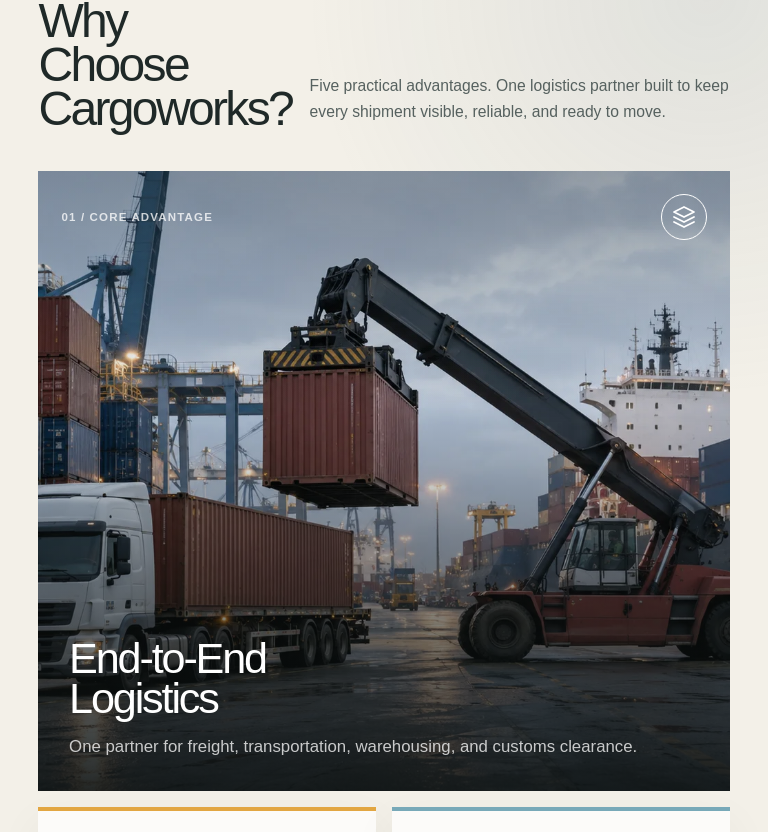
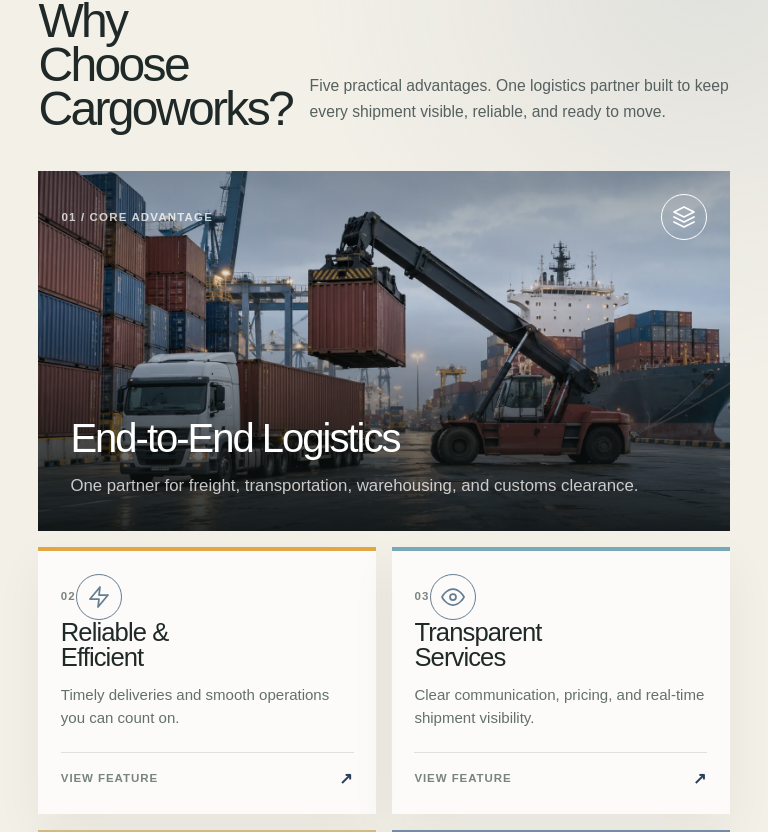
Before and after one commit to Thanzeel-N/cargoworks, a Next.js app: page / in a window 768 px wide. Shown: the part 7953-8785 px from the top of the page. Built offline with nearby package versions, Linux system fonts and the light colour scheme; a web font is replaced by a local one.

Commit message:
Refine tablet feature image and refresh contact background

```diff
--- a/app/contact.css
+++ b/app/contact.css
@@ -7,7 +7,7 @@
   overflow: hidden;
   color: #fff !important;
   background-color: #171817 !important;
-  background-image: url("/images/contact-container-yard-v2.webp") !important;
+  background-image: url("/images/freight_sea_ship.webp") !important;
   background-position: 58% center !important;
   background-size: cover !important;
   background-repeat: no-repeat !important;
@@ -20,7 +20,7 @@
   inset: 0;
   background:
     linear-gradient(90deg, rgba(11, 14, 14, 0.7) 0%, rgba(11, 14, 14, 0.38) 46%, rgba(11, 14, 14, 0.12) 100%),
-    linear-gradient(180deg, rgba(7, 9, 9, 0.08), rgba(7, 9, 9, 0.26));
+    linear-gradient(180deg, rgba(7, 9, 9, 0.38), rgba(7, 9, 9, 0.4));
 }
 
 #main-content > .contact-studio::after { content: none; }
@@ -149,7 +149,7 @@
   position: absolute;
   z-index: -2;
   inset: -36px;
-  background: url("/images/contact-container-yard-v2.webp") 78% center / auto 118% no-repeat;
+  background: url("/images/freight_sea_ship.webp") 58% center / cover no-repeat;
   filter: blur(14px);
   transform: scale(1.08);
 }
@@ -159,7 +159,7 @@
   position: absolute;
   z-index: -1;
   inset: 0;
-  background: rgba(27, 31, 31, 0.46);
+  background: rgba(17, 27, 31, 0.72);
 }
 
 .shipment-form-panel__heading { margin-bottom: 1.5rem; text-align: center; }
--- a/app/page.tsx
+++ b/app/page.tsx
@@ -542,7 +542,7 @@
         animate={{ opacity: 1, scale: 1 }}
         transition={{ duration: 0.42, ease: [0.16, 1, 0.3, 1] }}
       >
-        <Image src={lead.image} alt="" fill sizes="(max-width: 900px) 100vw, 52vw" />
+        <Image src={lead.image} alt="" fill sizes="(max-width: 1200px) 100vw, 52vw" />
         <div className="why-showcase__lead-shade" aria-hidden="true" />
         <div className="why-showcase__lead-top">
           <span>{String(activeIndex + 1).padStart(2, "0")} / Core advantage</span>
--- a/app/why-us.css
+++ b/app/why-us.css
@@ -211,10 +211,18 @@
   font-style: normal;
 }
 
-@media (max-width: 1050px) {
+@media (max-width: 1200px) {
   .why-showcase { grid-template-columns: 1fr; }
-  .why-showcase__lead { min-height: 620px; }
+  .why-showcase__lead { min-height: clamp(360px, 42vw, 440px); }
   .why-showcase__card { min-height: 230px; }
+}
+
+@media (min-width: 701px) and (max-width: 1200px) {
+  .why-showcase__lead-copy { inset-inline: 2rem; bottom: 2rem; }
+  .why-showcase__lead-copy h3 {
+    max-width: 16ch;
+    font-size: clamp(2.5rem, 4.4vw, 3.25rem);
+  }
 }
 
 @media (max-width: 720px) {
@@ -222,7 +230,7 @@
   .why .why__intro { grid-template-columns: 1fr; gap: 1.25rem; }
   .why .why__eyebrow { grid-column: auto; }
   .why .why__statement { font-size: clamp(2.8rem, 14vw, 4.4rem) !important; }
-  .why-showcase__lead { min-height: 540px; }
+  .why-showcase__lead { min-height: 360px; }
   .why-showcase__grid { grid-template-columns: repeat(2, minmax(0, 1fr)); gap: 0.75rem; }
   .why-showcase__card { min-height: 240px; padding: 0.85rem; }
   .why-showcase__card-top { gap: 0.5rem; margin-bottom: 1.5rem; }
```
Also changed, not shown: app/globals.css.
